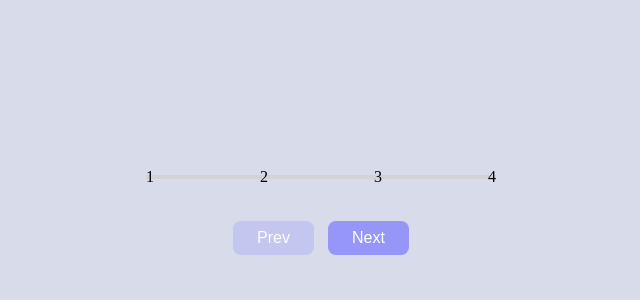
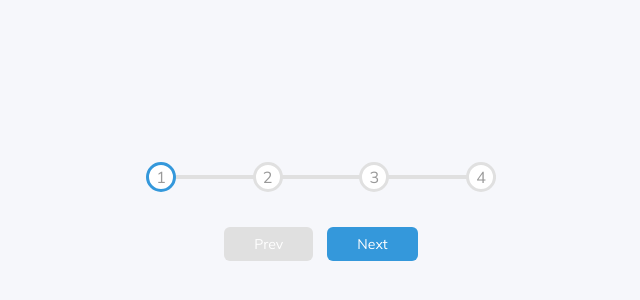
Before and after one commit to gumrahsindar/creating-the-steps, a plain HTML site: page index.html in a window 1280 px wide. Shown: the part 186-486 px from the top of the page, without its empty margins (319-959 px from the left). Drawn offline with Linux system fonts and the light colour scheme.

Commit message:
Update style.css

```diff
--- a/style.css
+++ b/style.css
@@ -1,15 +1,23 @@
+@import url('https://fonts.googleapis.com/css2?family=Mulish:wght@400;600;700&family=Roboto:wght@400;700&display=swap');
+
+:root {
+    --line-border-fill: #3498db;
+    --line-border-empty: #e0e0e0;
+}
+
 * {
     box-sizing: border-box;
 }
 
 body {
+    background-color: #f6f7fb;
+    font-family: 'Mulish', sans-serif;
     display: flex;
+    flex-direction: column;
     align-items: center;
-    flex-direction: column;
     justify-content: center;
     height: 100vh;
     margin: 0;
-    background-color: #d7dbea;
 }
 
 .container {
@@ -27,56 +35,66 @@ body {
 
 .progress-container::before {
     content: "";
-    height: 4px;
-    background-color: lightgray;
-    width: 100%;
+    background-color: var(--line-border-empty);
     position: absolute;
-    transform: translateY(-50%);
-    z-index: -1;
     top: 50%;
     left: 0;
+    transform: translateY(-50%);
+    height: 4px;
+    width: 100%;
+    z-index: -1;
 }
 
 .progress {
-    height: 4px;
-    background-color: rgb(150, 150, 232);
-    width: 0%;
+    background-color: var(--line-border-fill);
     position: absolute;
-    transform: translateY(-50%);
-    z-index: -1;
     top: 50%;
     left: 0;
+    transform: translateY(-50%);
+    height: 4px;
+    width: 0%;
+    z-index: -1;
+    transition: 0.4s ease;
 }
 
-.steps {
+.circle {
     background-color: #fff;
-    color: gray;
-    border: 3px solid lightgray;
+    color: #999;
     border-radius: 50%;
-    padding: 10px;
-    height: 40px;
-    width: 40px;
+    height: 30px;
+    width: 30px;
     display: flex;
     align-items: center;
     justify-content: center;
+    border: 3px solid var(--line-border-empty);
+    transition: .4s ease;
 }
 
-.steps.active {
-    border-color: rgb(150, 150, 249);
+.circle.active {
+    border-color: var(--line-border-fill);
+}
+
+.btn {
+    background-color: var(--line-border-fill);
+    color: #fff;
+    border: 0;
+    border-radius: 6px;
+    cursor: pointer;
+    font-family: inherit;
+    padding: 8px 30px;
+    margin: 5px;
+    font-size: 14px;
+}
+
+.btn:active {
+    transform: scale(0.98);
+}
+
+.btn:focus {
+    outline: 0;
 }
 
 .btn:disabled {
+    background-color: var(--line-border-empty);
     cursor: not-allowed;
-    background-color: rgb(150, 150, 249, .3);
 }
-
-.btn {
-    color: #fff;
-    background-color: rgb(150, 150, 249);
-    border: 0;
-    border-radius: 8px;
-    margin: 5px;
-    padding: 8px 24px;
-    font-size: 1em;
-    cursor: pointer;
-}
```
